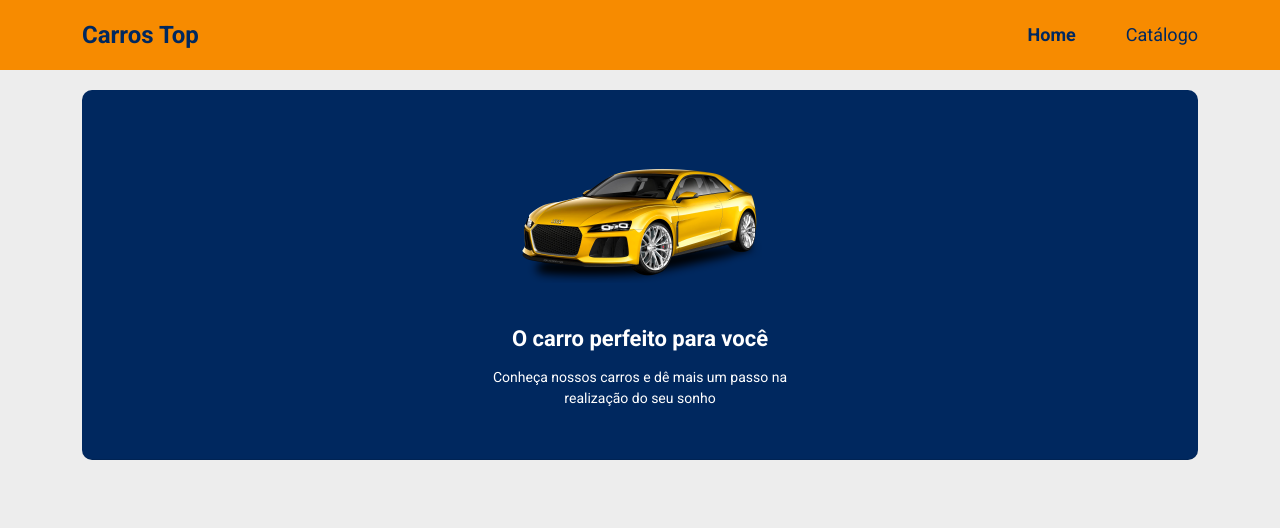
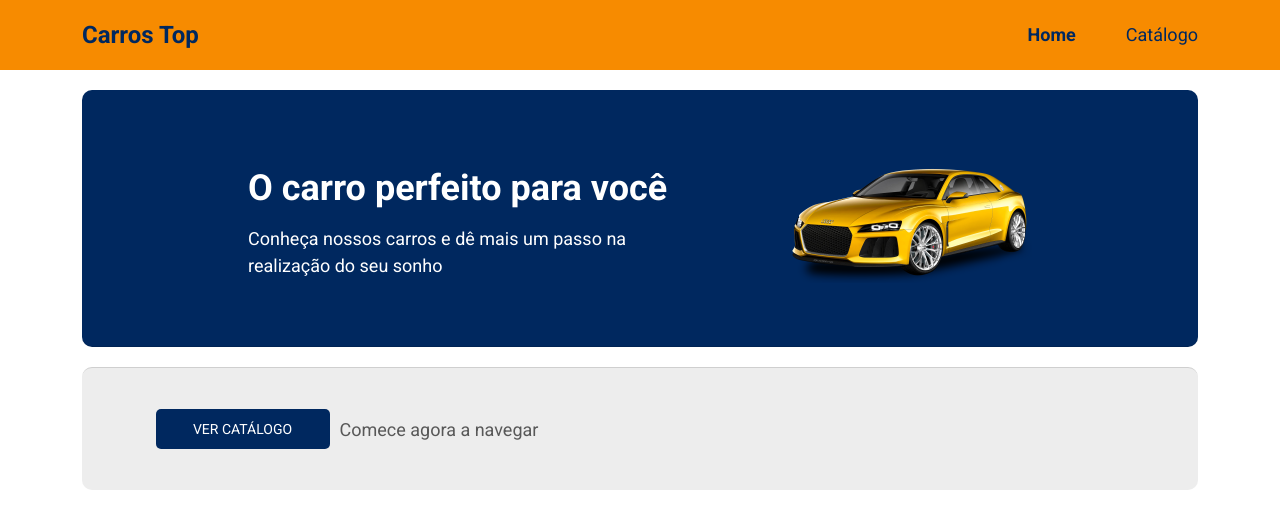
Before and after one commit to EduardoGomes1982/bds-desafio, a React (Create React App) app: page / in a window 1280 px wide. Shown: the top 528 px of the page. Built offline with nearby package versions, Linux system fonts and the light colour scheme.

Commit message:
Home ended

```diff
--- a/src/assets/styles/custom.scss
+++ b/src/assets/styles/custom.scss
@@ -3,7 +3,7 @@ $theme-colors: (
   'secondary': #00285F
 );
 
-$body-bg: #EDEDED;
+$body-bg: #FFFFFF;
 $body-color: #00285F;
 $paragraph-margin-bottom: 0px;
 $headings-margin-bottom: 0px;
--- /dev/null
+++ b/src/components/ButtonCard/index.tsx
@@ -0,0 +1,13 @@
+import './styles.css';
+
+type Props = {
+    btLabel: string
+};
+
+const ButtonCard = ({ btLabel }: Props) => {
+    return (
+        <div className='bt-footer'>{btLabel}</div>
+    );
+};
+
+export default ButtonCard;
--- /dev/null
+++ b/src/components/ButtonCard/styles.css
@@ -0,0 +1,12 @@
+.bt-footer {
+    font-size: 14px;
+    color: #FFFFFF;
+    display: flex;
+    align-items: center;
+    justify-content: center;
+    background-color: #00285F;
+    width: 174px;
+    height: 40px;
+    border-radius: 5px;
+    cursor: pointer;
+}
--- /dev/null
+++ b/src/components/CardFooter/index.tsx
@@ -0,0 +1,14 @@
+import ButtonCard from 'components/ButtonCard';
+import './styles.css';
+import { Link } from 'react-router-dom';
+
+const CardFooter = () => {
+    return (
+        <div className='card-footer'>
+            <Link to='/products'><ButtonCard btLabel='VER CATÁLOGO' /></Link>
+            <p>Comece agora a navegar</p>
+        </div>
+    );
+};
+
+export default CardFooter;
--- /dev/null
+++ b/src/components/CardFooter/styles.css
@@ -0,0 +1,28 @@
+.card-footer {
+    background-color: #EDEDED;
+    padding: 25px 20px;
+    display: flex;
+    flex-direction: column;
+    align-items: center;
+    gap: 10px;
+    justify-content: space-between;
+    min-height: 123px;
+}
+
+.card-footer:last-child {
+    border-radius: 10px;
+}
+
+.card-footer p {
+    color: #585858;
+    font-size: 18px;
+    text-align: center;
+}
+
+@media (min-width: 576px) {
+    .card-footer {
+        flex-direction: row;
+        justify-content: flex-start;
+        padding-left: 73.5px;
+    }
+}
--- a/src/components/CardHeader/styles.css
+++ b/src/components/CardHeader/styles.css
@@ -30,3 +30,22 @@
     width: 244px;
     height: 146px;
 }
+
+@media (min-width: 1200px) {
+    .card-header {
+        flex-direction: row-reverse;
+        justify-content: center;
+        gap: 120px;
+    }
+
+    .card-header h5 {
+        font-size: 36px;
+        text-align: left;
+    }
+
+    .card-header p {
+        font-size: 18px;
+        text-align: left;
+        max-width: 420px;
+    }
+}
--- a/src/routes/Home/index.tsx
+++ b/src/routes/Home/index.tsx
@@ -1,12 +1,13 @@
+import CardHeader from 'components/CardHeader';
+import CardFooter from 'components/CardFooter';
 import './styles.css';
-
-import CardHeader from 'components/CardHeader';
 
 const Home = () => {
     return (
-        <>
+        <div className='card-gap'>
             <CardHeader />
-        </>
+            <CardFooter />
+        </div>
     );
 };
 
--- a/src/routes/Home/styles.css
+++ b/src/routes/Home/styles.css
@@ -0,0 +1,5 @@
+.card-gap {
+    display: flex;
+    flex-direction: column;
+    row-gap: 20px;
+}
```
